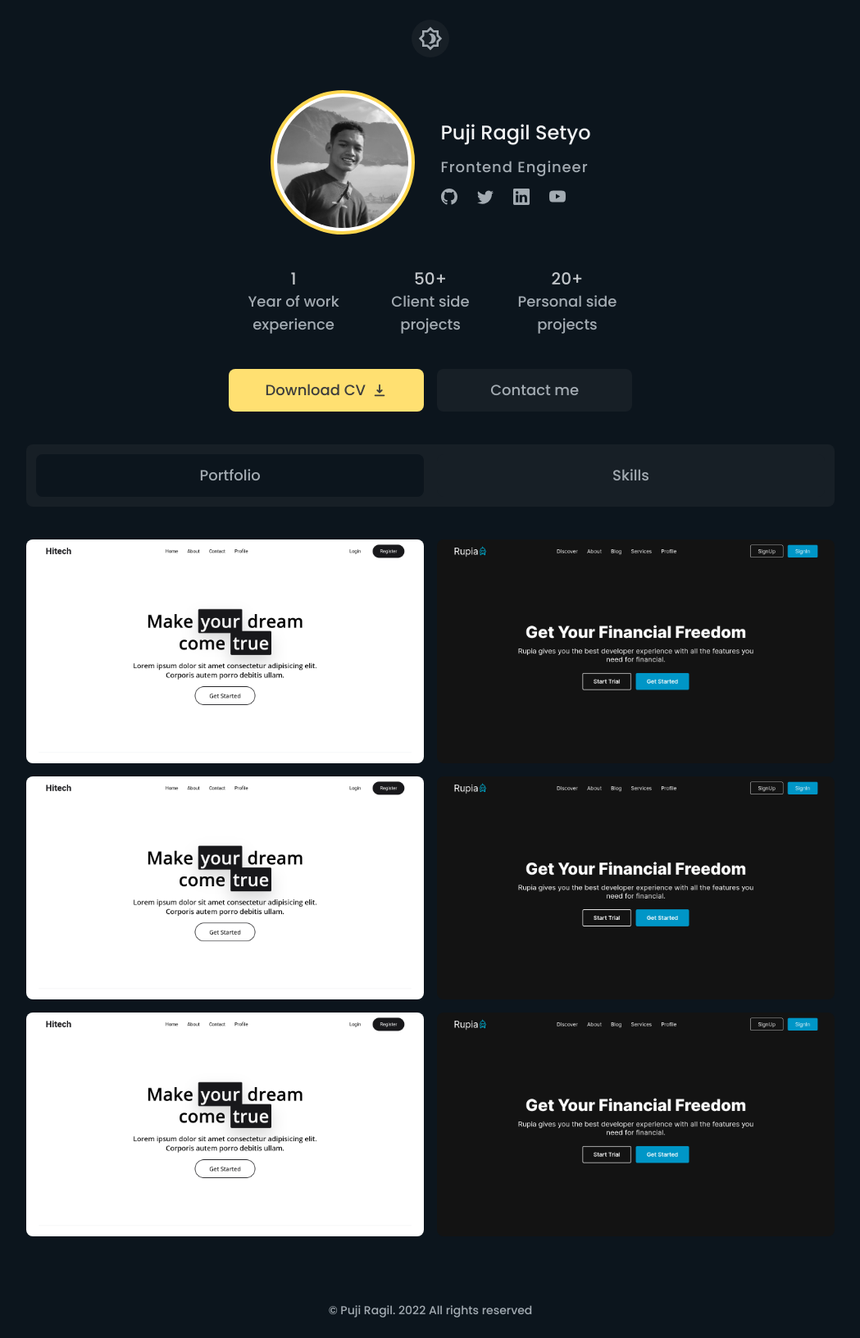
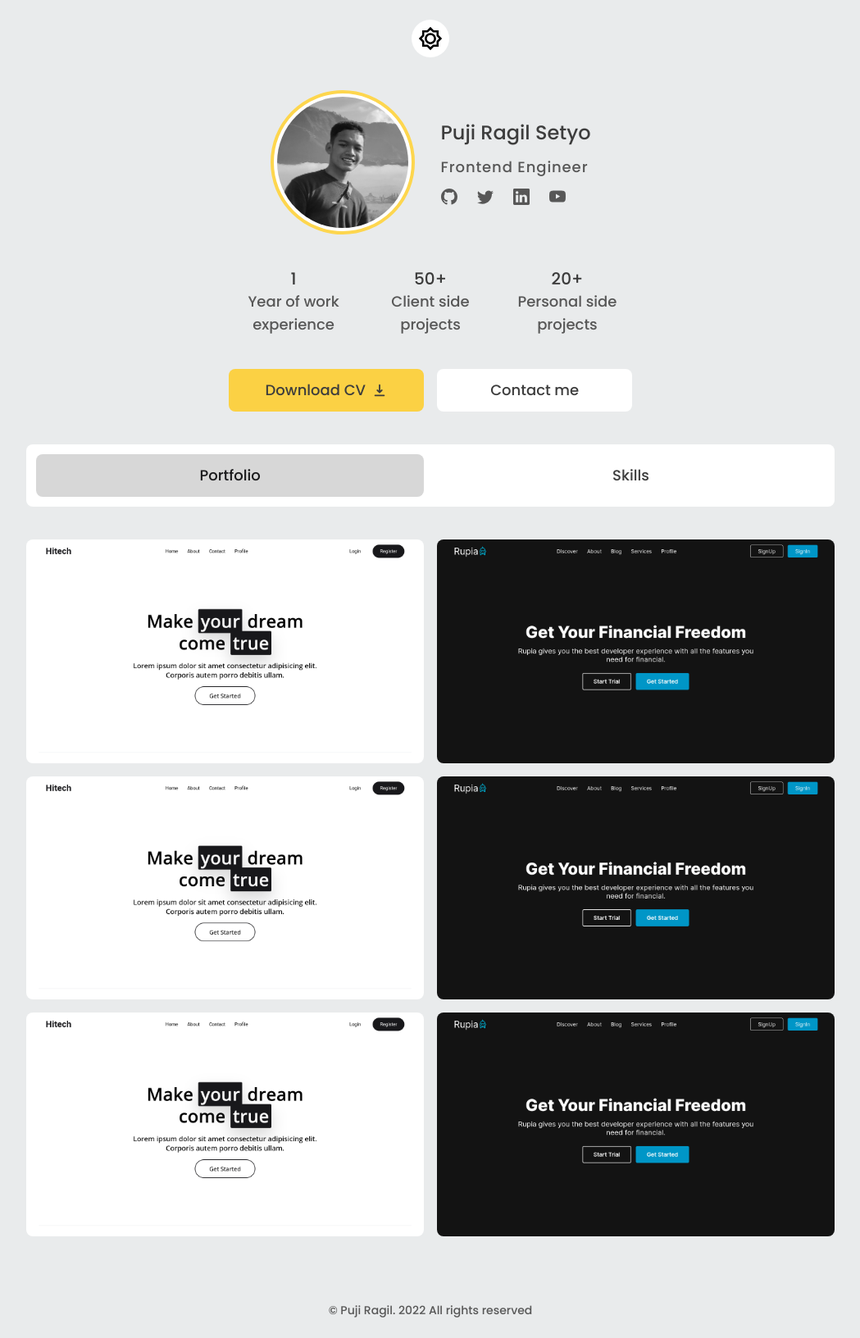
Before and after one commit to pujiragil/Portfolio, a React (Vite) app: page / in a window 1280 px wide. Shown: the whole page at 82% size, without its empty margins (115-1164 px from the left). Built offline with nearby package versions, Linux system fonts and the light colour scheme.

Commit message:
adding new dark theme

```diff
--- a/src/components/Profile.jsx
+++ b/src/components/Profile.jsx
@@ -1,3 +1,4 @@
+import { useEffect, useState } from "react"
 import Card from "./Card"
 import Footer from "./Footer"
 import { Dark } from "./fragments/dark"
@@ -5,11 +6,26 @@ import { ProfileButton, ProfileMenu } from "./fragments/profileButton"
 import { Profile, ProfileFact, ProfileInformation } from "./fragments/profileFragments"
 
 const ProfileSection = () => {
+  const [dark, setDark] = useState(false)
+
+  useEffect(() => {
+    const root = document.getElementById("root")
+    if(dark) {
+      root.classList.add("dark")
+    } else {
+      root.classList.remove("dark")
+    }
+  }, [dark])
+
+  const toggle = () => {
+    setDark(!dark)
+  }
+
   return (
-    <div className="bg-dark">
+    <div className="bg-light dark:bg-dark">
       <div className="container mx-auto p-6 font-poppins min-h-screen">
         <div className="flex flex-col justify-center items-center">
-          <Dark/>
+          <Dark dark={dark} toggle={toggle}/>
           <div className="flex w-full md:w-3/5 justify-center items-center flex-col md:flex-row md:gap-x-8">
             <Profile />
             <ProfileInformation />
--- a/src/components/fragments/dark.jsx
+++ b/src/components/fragments/dark.jsx
@@ -1,9 +1,9 @@
-import { MdOutlineBrightness4 } from 'react-icons/md'
+import { MdOutlineBrightness4, MdOutlineBrightness5 } from 'react-icons/md'
 
-export const Dark = () => {
+export const Dark = ({ toggle, dark }) => {
   return (
-    <div className="flex justify-center items-center text-2xl md:text-3xl cursor-pointer bg-button2 p-2 rounded-full text-subtitle mb-10">
-      <MdOutlineBrightness4/>
+    <div onClick={toggle} className="flex justify-center items-center text-2xl md:text-3xl cursor-pointer bg-white dark:bg-button2 p-2 rounded-full dark:text-dsubtitle mb-10 hover:text-light dark:hover:text-white  title duration-300 ease-in-out">
+      { dark ? <MdOutlineBrightness4 /> : <MdOutlineBrightness5/> }
     </div>
   )
 }
--- a/src/components/fragments/profileButton.jsx
+++ b/src/components/fragments/profileButton.jsx
@@ -3,17 +3,17 @@ import { HiDownload } from 'react-icons/hi'
 export const ProfileButton = () => {
   return (
     <div className="flex w-full lg:w-1/2 xl:w-2/5 2xl:w-2/5 mb-10 text-sm md:text-lg font-medium">
-      <button className="bg-button hover:bg-buttonhov duration-300 ease-in-out text-button py-3 rounded-lg mr-4 w-full flex justify-center items-center">Download CV <HiDownload className="ml-2"/></button>
-      <button className="bg-button2 hover:bg-button2hov hover:text-title duration-300 ease-in-out text-subtitle py-3 rounded-lg w-full">Contact me</button>
+      <button className="bg-button dark:bg-dbutton hover:text-button2 dark:hover:bg-buttonhov duration-300 ease-in-out text-button py-3 rounded-lg mr-4 w-full flex justify-center items-center">Download CV <HiDownload className="ml-2"/></button>
+      <button className="bg-white dark:bg-button2 hover:text-button2 dark:hover:bg-button2hov dark:hover:text-dtitle duration-300 ease-in-out text-title dark:text-dsubtitle py-3 rounded-lg w-full">Contact me</button>
     </div>
   )
 }
 
 export const ProfileMenu = () => {
   return (
-    <div className="flex w-full lg:w-4/5 p-2 lg:p-3 bg-button2 rounded-lg mb-10 text-sm md:text-lg font-medium">
-      <button className="bg-button3 hover:text-title duration-300 ease-in-out text-subtitle py-3 rounded-lg mr-4 w-full flex justify-center items-center">Portfolio</button>
-      <button className="bg-button2 text-subtitle py-3 rounded-lg w-full">Skills</button>
+    <div className="flex w-full lg:w-4/5 p-2 lg:p-3 bg-white dark:bg-button2 rounded-lg mb-10 text-sm md:text-lg font-medium">
+      <button className="bg-button3 dark:bg-dbutton3 text-button2 dark:hover:text-dtitle duration-300 ease-in-out dark:text-dsubtitle py-3 rounded-lg mr-4 w-full flex justify-center items-center">Portfolio</button>
+      <button className="bg-white dark:bg-button2 text-title dark:text-dsubtitle py-3 rounded-lg w-full">Skills</button>
     </div>
   )
 }
--- a/src/components/fragments/profileFragments.jsx
+++ b/src/components/fragments/profileFragments.jsx
@@ -12,9 +12,9 @@ export const Profile = () => {
 export const ProfileInformation = () => {
   return (
     <div className="flex justify-center items-center md:items-start flex-col text-center mb-10">
-      <h1 className="text-title text-2xl font-medium mb-3">Puji Ragil Setyo</h1>
-      <p className="text-subtitle tracking-wider text-base md:text-lg text-base mb-3">Frontend Engineer</p>
-      <div className="flex text-subtitle justify-center items-center">
+      <h1 className="text-title dark:text-dtitle text-2xl font-medium mb-3">Puji Ragil Setyo</h1>
+      <p className="text-subtitle dark:text-dsubtitle tracking-wider text-base md:text-lg text-base mb-3">Frontend Engineer</p>
+      <div className="flex text-subtitle  dark:text-dsubtitle justify-center items-center">
         <BsGithub className="mr-6 cursor-pointer text-xl hover:text-title duration-300 ease-in-out"/>
         <BsTwitter className="mr-6 cursor-pointer text-xl hover:text-title duration-300 ease-in-out"/>
         <BsLinkedin className="mr-6 cursor-pointer text-xl hover:text-title duration-300 ease-in-out"/>
@@ -28,16 +28,16 @@ export const ProfileFact = () => {
   return (
     <div className="flex text-sm md:text-lg md:w-3/5 lg:w-1/2 xl:w-2/5 2xl:w-2/5 md:gap-x-2 justify-center items-center mb-10">
       <div className="w-full flex-1 flex flex-col justify-center items-center text-center px-1">
-        <h2 className="text-fact text-xl">1</h2>
-        <p className="text-subtitle">Year of work experience</p>
+        <h2 className="text-fact dark:text-dfact text-xl">1</h2>
+        <p className="text-subtitle dark:text-dsubtitle">Year of work experience</p>
       </div>
       <div className="w-full flex-1 flex flex-col justify-center items-center text-center px-1">
-        <h2 className="text-fact text-xl">50+</h2>
-        <p className="text-subtitle">Client side projects</p>
+        <h2 className="text-fact dark:text-dfact text-xl">50+</h2>
+        <p className="text-subtitle dark:text-dsubtitle">Client side projects</p>
       </div>
       <div className="w-full flex-1 flex flex-col justify-center items-center text-center px-1">
-        <h2 className="text-fact text-xl">20+</h2>
-        <p className="text-subtitle">Personal side projects</p>
+        <h2 className="text-fact dark:text-dfact text-xl">20+</h2>
+        <p className="text-subtitle dark:text-dsubtitle">Personal side projects</p>
       </div>
     </div>
   )
--- a/tailwind.config.cjs
+++ b/tailwind.config.cjs
@@ -1,5 +1,6 @@
 /** @type {import('tailwindcss').Config} */
 module.exports = {
+  darkMode: "class",
   content: [
     "./index.html",
     "./src/**/*.{vue,js,ts,jsx,tsx}",
@@ -13,18 +14,26 @@ module.exports = {
         'profile': '#FDD64E'
       },
       colors: {
-        'title': '#F1F2F4',
-        'subtitle': '#A3ABB2',
-        'fact': '#C3C7CB',
-        'button': '#3D3D3D'
+        'title': '#3D3D3D',
+        'dtitle': '#F1F2F4',
+        'subtitle': '#575757',
+        'dsubtitle': '#A3ABB2',
+        'fact': '#3A3A3A',
+        'dfact': '#C3C7CB',
+        'button': '#3D3D3D',
+        'light': '#FDD64E',
+        'button2': '#19191B'
       },
       backgroundColor: {
+        'light': '#E9EBEC',
         'dark': '#0C151D',
-        'button': '#FFE071',
+        'button': '#FBD144',
+        'dbutton': '#FFE071',
         'buttonhov': '#FFE998',
         'button2': '#171F26',
         'button2hov': '#21272c',
-        'button3': '#0C151D',
+        'button3': '#D7D7D7',
+        'dbutton3': '#0C151D'
       },
       dropShadow: {
         'yellow': '0 0 25px rgb(252, 215, 79)'
```
